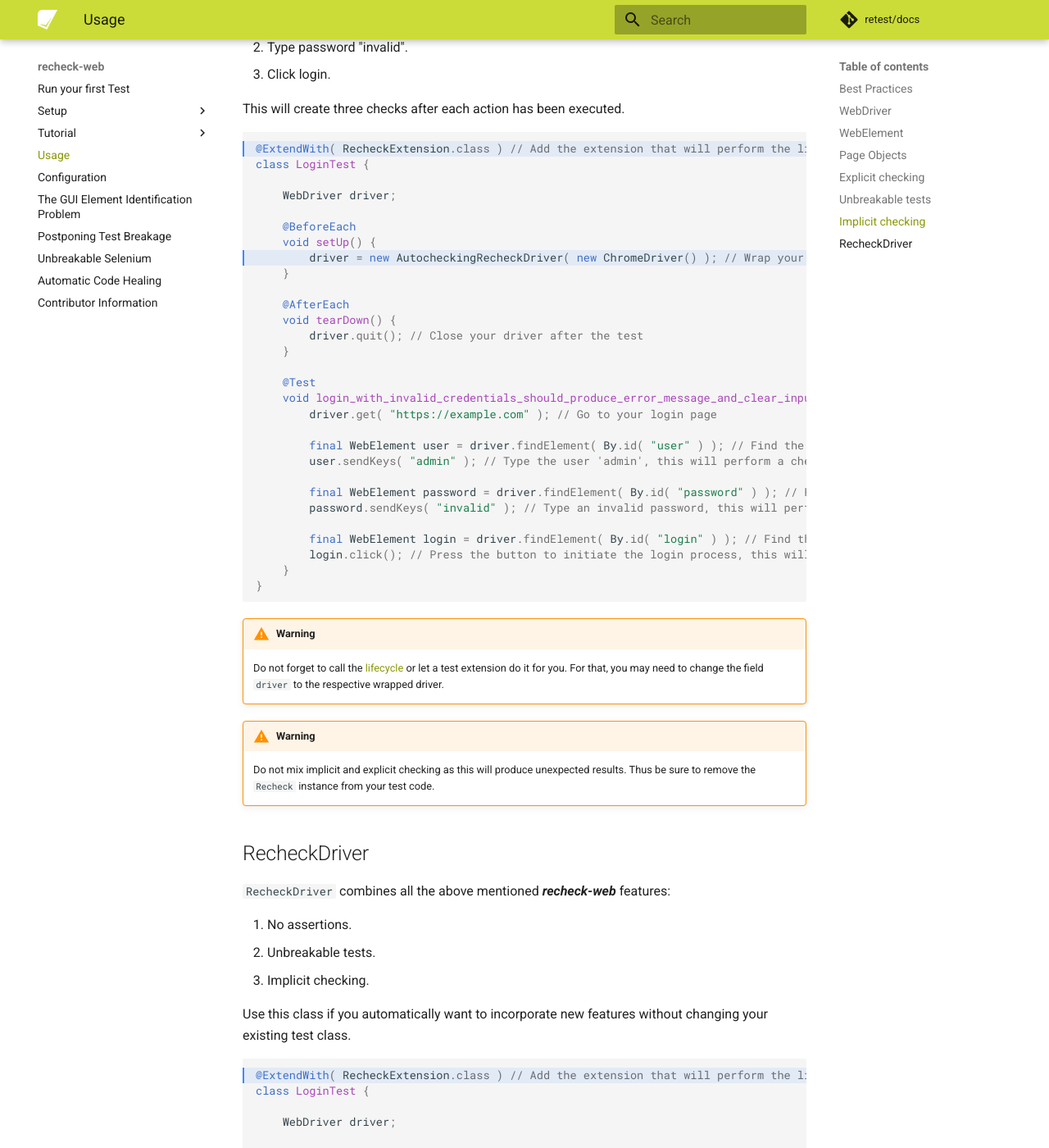
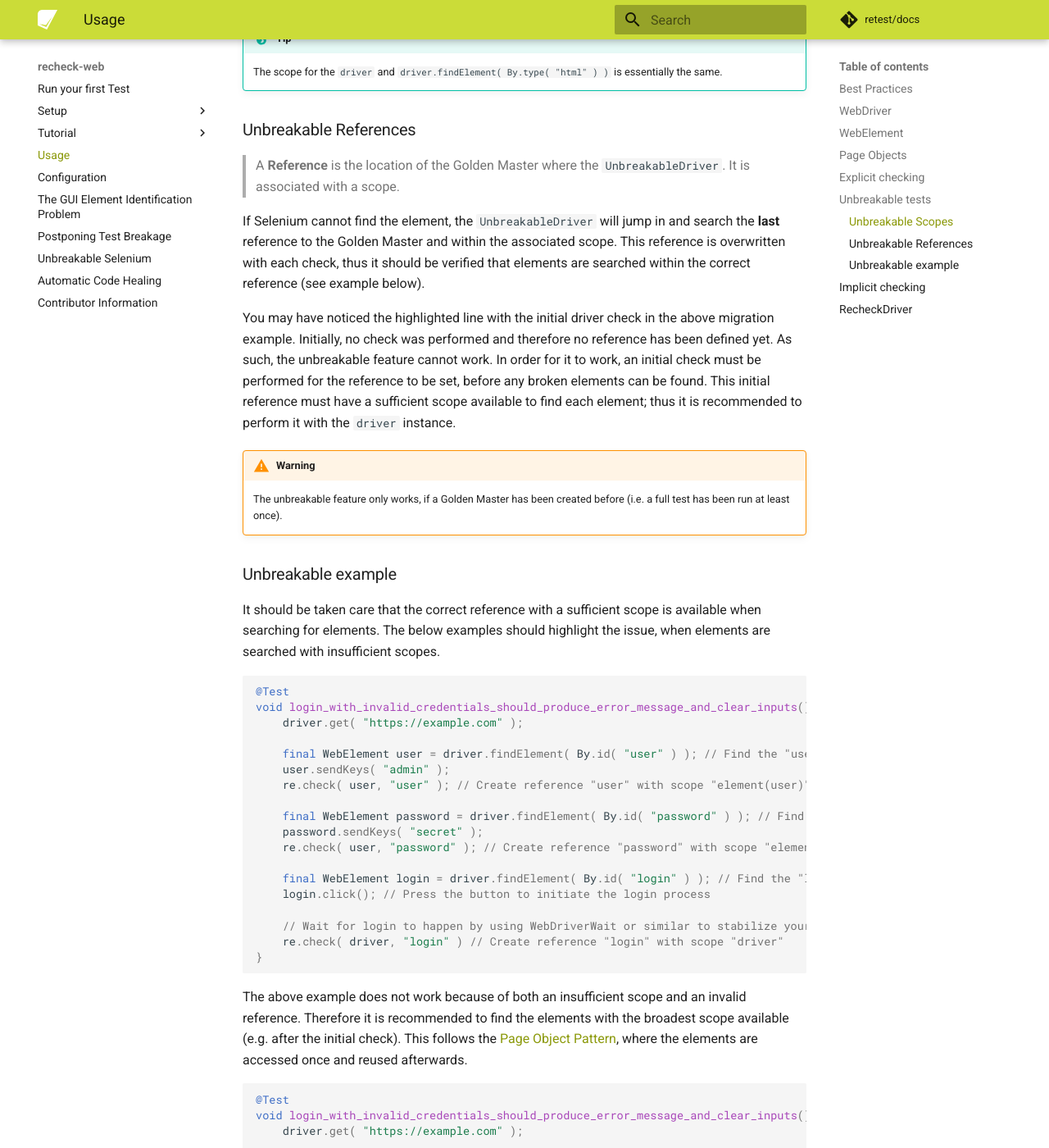
Before and after one commit to retest/docs, an MkDocs documentation site: the page built from docs/recheck-web/introduction/usage.md, in a window 1280 px wide and 1400 px high, scrolled down 6549 px. Shown: the whole window at 82% size. Built offline with MkDocs 1.6.1 and Material for MkDocs 9.7.7, drawn with Linux system fonts in a browser that asks for light colours; comment, search, counter and statistics services are not loaded; some of the changed text lies outside the part shown.

Commit message:
Add scopes and references
to clarify the workings behind the unbreakable feature on a somewhat abstract level.

````diff
--- a/docs/recheck-web/introduction/usage.md
+++ b/docs/recheck-web/introduction/usage.md
@@ -210,9 +210,7 @@
 +   <input type="text" id="input-user">
 ```
 
-To make your test nearly unbreakable, use the `UnbreakableDriver` provided by ***recheck-web***.
-
-Note that the unbreakable feature only works, if a Golden Master has been created before (i.e. a full test has been run at least once). Consequently, changes to an element during runtime (e.g. with JavaScript) is not supported. It is therefore recommended to always do a initial check using a `WebDriver` before querying any elements, so that they can be found from the initial Golden Master.
+To make your test nearly unbreakable, use the `UnbreakableDriver` provided by ***recheck-web***. Be sure to understand the following terms: [*scope*](#unbreakable-scopes) and [*reference*](#unbreakable-references) which is used to find broken elements.
 
 ```java hl_lines="3 4 13"
 @BeforeEach
@@ -241,6 +239,86 @@
 
 !!! note
 	In order for this feature to work, a Golden Master must have been created before in order to find the element in question.
+
+### Unbreakable Scopes
+
+> A **Scope** is the content of the Golden Master and as such is the available search space for the `UnbreakableDriver` to find the element in question.
+
+The scope gets defined by the driver or element checked. A driver will encompass the whole web application as search space, while the element will encompass only the element itself with its children.
+
+For example the test above tests an arbitrary login process. The scope for the element `form` will contain all necessary elements to complete the login process: `user`, `password` and `login` elements. However, the scope for the element `user` will only contain the user and not any other element.
+
+The `UnbreakableDriver` will search within the scope available to search for any broken elements. For example, the `login` button is only available within `driver` or the `form` element; it is not available within the `user` element.
+
+!!! tip
+	The scope for the `driver` and `driver.findElement( By.type( "html" ) )` is essentially the same.
+
+### Unbreakable References
+
+> A **Reference** is the location of the Golden Master where the `UnbreakableDriver`. It is associated with a scope.
+
+If Selenium cannot find the element, the `UnbreakableDriver` will jump in and search the **last** reference to the Golden Master and within the associated scope. This reference is overwritten with each check, thus it should be verified that elements are searched within the correct reference (see example below).
+
+You may have noticed the highlighted line with the initial driver check in the above migration example. Initially, no check was performed and therefore no reference has been defined yet. As such, the unbreakable feature cannot work. In order for it to work, an initial check must be performed for the reference to be set, before any broken elements can be found. This initial reference must have a sufficient scope available to find each element; thus it is recommended to perform it with the `driver` instance.
+
+!!! warning
+	The unbreakable feature only works, if a Golden Master has been created before (i.e. a full test has been run at least once).
+
+### Unbreakable example
+
+It should be taken care that the correct reference with a sufficient scope is available when searching for elements. The below examples should highlight the issue, when elements are searched with insufficient scopes.
+
+```java
+@Test
+void login_with_invalid_credentials_should_produce_error_message_and_clear_inputs() throws Exception {
+	driver.get( "https://example.com" );
+
+	final WebElement user = driver.findElement( By.id( "user" ) ); // Find the "user" element in an undefined reference -> will fail
+	user.sendKeys( "admin" );
+	re.check( user, "user" ); // Create reference "user" with scope "element(user)"
+
+	final WebElement password = driver.findElement( By.id( "password" ) ); // Find the "password" element in reference "user" -> will fail
+	password.sendKeys( "secret" );
+	re.check( user, "password" ); // Create reference "password" with scope "element(password)"
+
+	final WebElement login = driver.findElement( By.id( "login" ) ); // Find the "login" element in reference "password" -> will fail
+	login.click(); // Press the button to initiate the login process
+
+	// Wait for login to happen by using WebDriverWait or similar to stabilize your page
+	re.check( driver, "login" ) // Create reference "login" with scope "driver"
+}
+```
+
+The above example does not work because of both an insufficient scope and an invalid reference. Therefore it is recommended to find the elements with the broadest scope available (e.g. after the initial check). This follows the [Page Object Pattern](https://webdriver.io/docs/pageobjects.html), where the elements are accessed once and reused afterwards.
+```java
+@Test
+void login_with_invalid_credentials_should_produce_error_message_and_clear_inputs() throws Exception {
+	driver.get( "https://example.com" );
+
+	// Wait for login to happen by using WebDriverWait or similar to stabilize your page
+	re.check( driver, "initial" ); // Create reference "initial" with scope "driver"
+
+	final WebElement user = driver.findElement( By.id( "user" ) ); // Find the "user" element in reference "initial"
+	final WebElement password = driver.findElement( By.id( "password" ) ); // Find the "password" element in reference "initial"
+	final WebElement login = driver.findElement( By.id( "login" ) ); // Find the "login" element in reference "initial"
+
+	user.sendKeys( "admin" );
+	re.check( user, "user" ); // Create reference "user" with scope "element(user)"
+
+	password.sendKeys( "secret" );
+	re.check( password, "password" ); // Create reference "password" with scope "element(password)"
+
+	login.click();
+	// Wait for login to happen by using WebDriverWait or similar to stabilize your page
+	re.check( driver, "login" )// Create reference "login" with scope "driver"
+}
+```
+
+!!! tip
+	From each `driver.findElement` look at the lines above for a `re.check` to identify the reference used. Then decide if this reference with its associated scope contains the element you are searching for.
+
+!!! tip
+	Use the [Page Object Pattern](https://webdriver.io/docs/pageobjects.html) to ensure correct and properly resolved elements. An example to make Page Objects work with ***recheck-web*** can be found [above](#page-objects).
 
 ## Implicit checking
 
````
